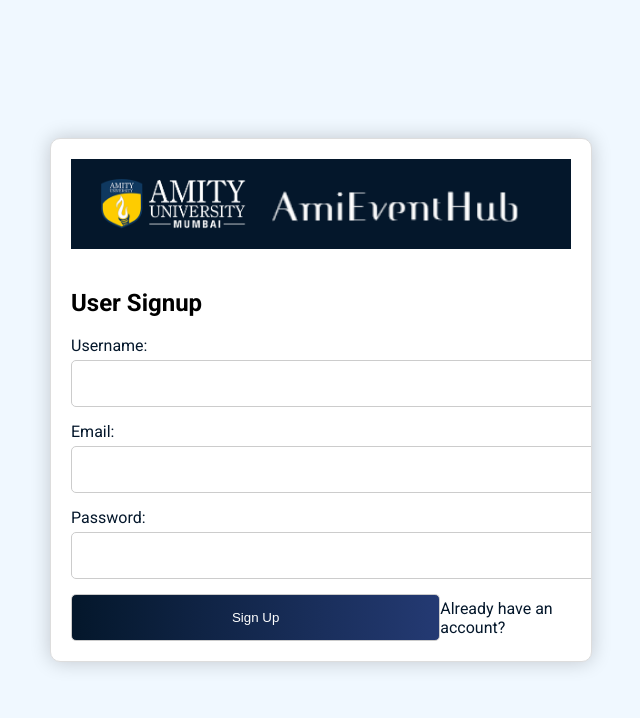
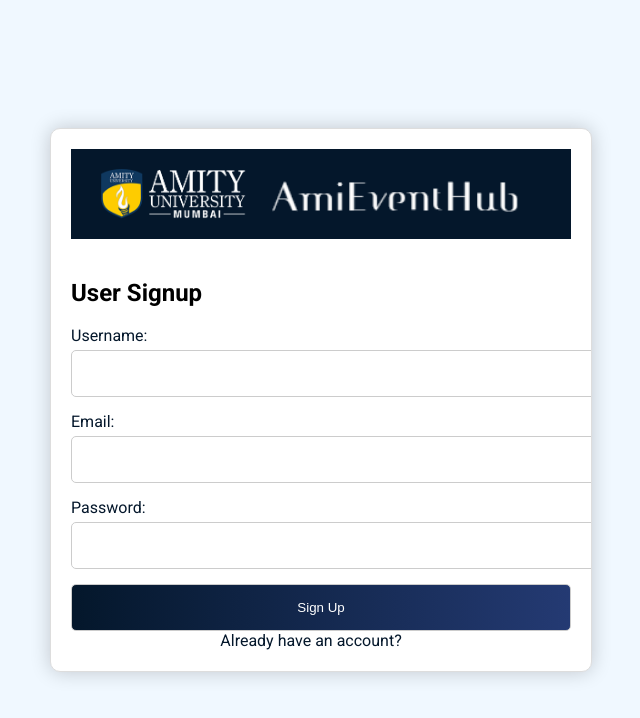
Before and after one commit to nexiouscaliver/amity-booking-portal, a Flask app: page /signup in a window 1280 px wide. Shown: the top 718 px of the page, without its empty margins (319-959 px from the left). Run offline with Flask 3, Linux system fonts and the light colour scheme.

Commit message:
changes done in akready have acc

```diff
--- a/web/templates/signup.user.html
+++ b/web/templates/signup.user.html
@@ -122,6 +122,21 @@
         width: 100%;
         margin-top: 15px;
       }
+
+      /* CSS to align links inline and underline them */
+      .auth-links {
+        text-align: center;
+    }
+    .auth-links a {
+        display: inline-block;
+        margin-right: 20px; /* Adjust spacing between links as needed */
+        text-decoration: none;
+        border-bottom: 1px solid transparent;
+    }
+
+    .auth-links a:hover {
+        border-color: #333;
+    }
     </style>
   </head>
   <body>
@@ -154,8 +169,11 @@
           </div>
           <div class="form-actions">
             <button type="submit">Sign Up</button>
+
+          </div>
+          <div class="auth-links">
             <a id="login-link" href="{{url_for('userlogin')}}">Already have an account?</a>
-          </div>
+        </div>
         </form>
         <!-- <form id="verificationForm" style="display:none;" onsubmit="return verifyCode()"> -->
         <form id="verificationForm" style="display:none;" method="post">
```
Also changed, not shown: web/templates/signup.admin.html (+20 -1 lines).
